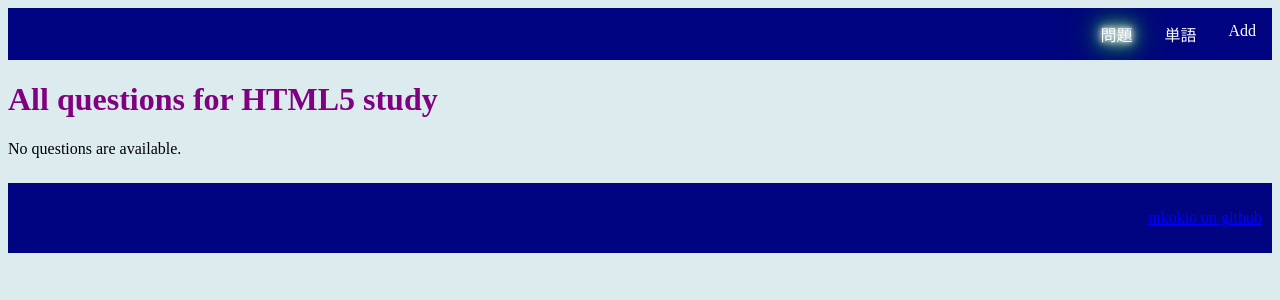
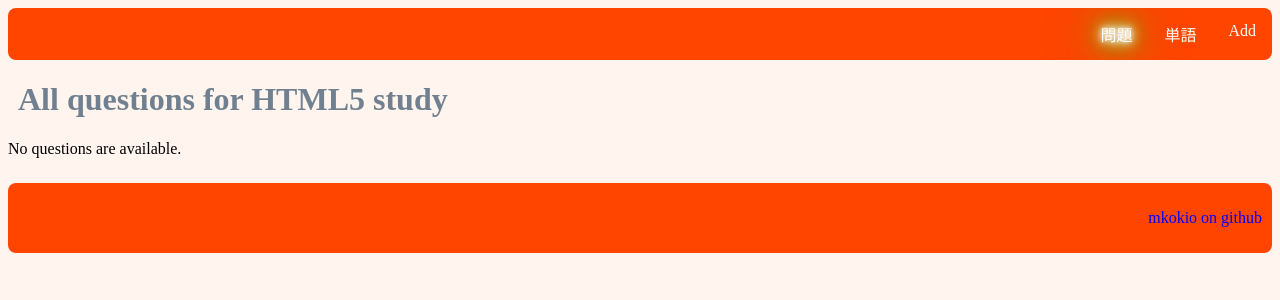
Before and after one commit to mkokio/html5study, a Django app: page /questions/ in a window 1280 px wide. Shown: the top 300 px of the page. Run offline with Django 5.2, Linux system fonts and the light colour scheme; data that the repository does not hold is empty.

Commit message:
changed color scheme

```diff
--- a/questions/static/questions/style.css
+++ b/questions/static/questions/style.css
@@ -1,8 +1,13 @@
 body {
-    background: rgb(219, 235, 238);
+    background: seashell;
 }
 h1 {
-    color: rgb(128, 0, 128);
+    color: slategray;
+    margin-left: 10px;
+}
+h2 {
+    color: rgb(209, 56, 0);
+    margin-left: 10px;
 }
 
 /*Navigation Bar*/
@@ -11,7 +16,8 @@ ul.nav {
     margin: 0;
     padding: 0;
     overflow: hidden;
-    background-color: #000480;
+    background-color: orangered;
+    border-radius: 8px;
 }
 li.nav {
     float: right;
@@ -24,14 +30,14 @@ li.nav a {
     text-decoration: none;
 }
 li.nav a:hover {
-    background-color: #750080;
+    background-color: rgb(209, 56, 0);
 }
 li.nav a.active {
     color: #FFFFFF;
-    background: #000480;
+    background: orangered;
     text-shadow: 0 0 5px #FFF, 0 0 10px #FFF, 0 0 15px #FFF, 0 0 20px #49ff18, 0 0 30px #49FF18, 0 0 40px #49FF18, 0 0 55px #49FF18, 0 0 75px #49ff18;
     color: #FFFFFF;
-    background: #000480;
+    background: orangered;
 }
 /*Tables*/
 table {
@@ -158,11 +164,12 @@ button{
 
 /*footer*/
 footer {
-    background-color: #000480;
+    background-color: orangered;
     text-align: end;
     color: #f9f9f9;
     padding: 10px;
     margin-top: 25px;
+    border-radius: 8px;
 }
 footer a:visited{
     color: white;
@@ -171,11 +178,13 @@ footer a:visited{
 /*links*/
 a:link {
     color: blue;
+    text-decoration: none;
 }
 
 /* visited link */
 a:visited {
     color: purple;
+    text-decoration: none;
 }
 
 /* mouse over link */
```
